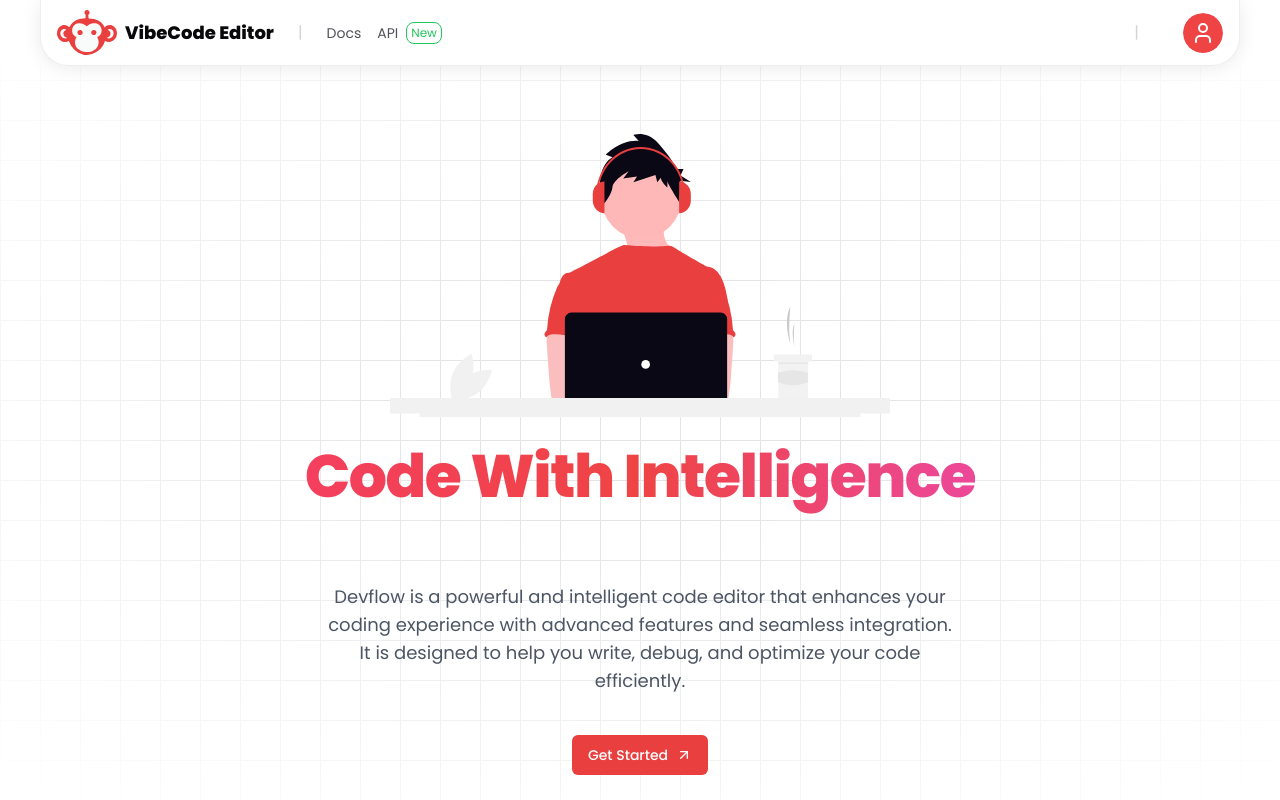
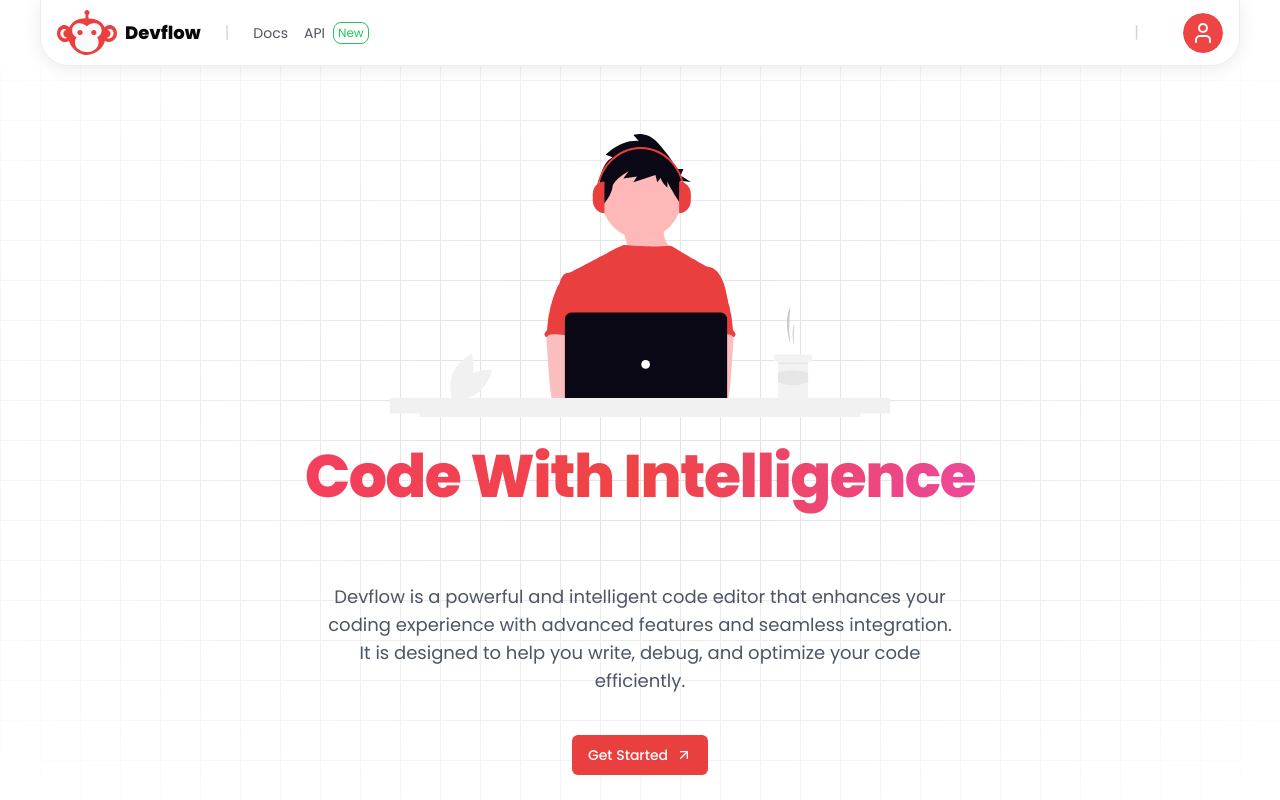
Before and after one commit to priyanshu-guptaji/DevFlow, a Next.js app: page / in a window 1280 px wide. Shown: the top 800 px of the page. Built offline with nearby package versions, Linux system fonts and the light colour scheme; no server answers.

Commit message:
AI chat Fixed

```diff
--- a/features/home/header.tsx
+++ b/features/home/header.tsx
@@ -41,7 +41,7 @@ export function Header() {
                     />
 
                     <span className="hidden sm:block font-extrabold text-lg">
-                      VibeCode Editor
+                      Devflow
                     </span>
                   </Link>
                   <span className="text-zinc-300 dark:text-zinc-700">|</span>
```
